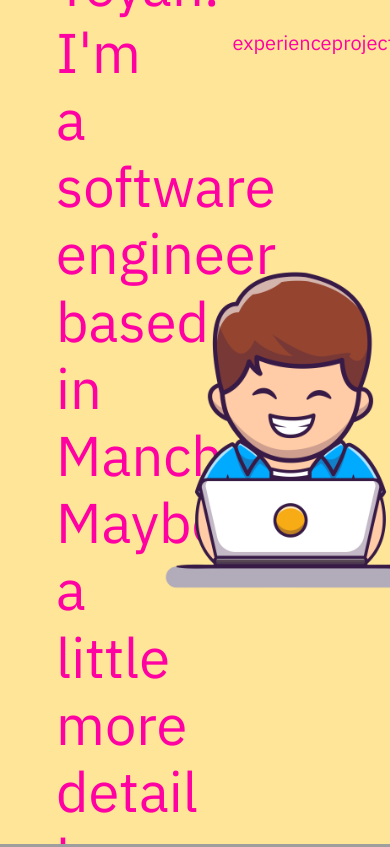
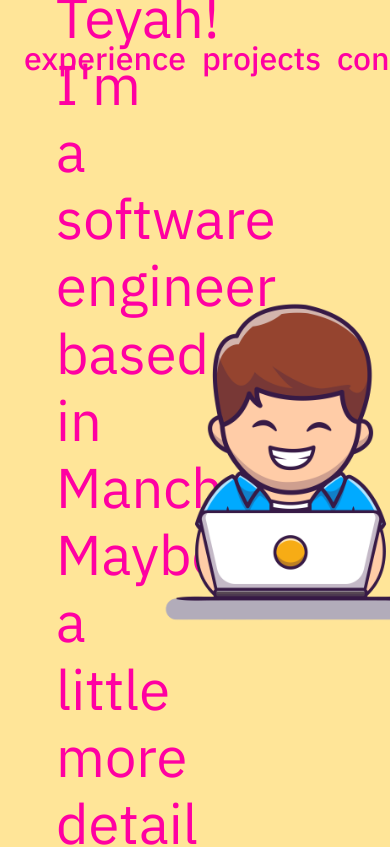
Before and after one commit to teyahbd/my-portfolio-site, a React (Vite) app: page / in a window 390 px wide. Shown: the top 847 px of the page. Built offline with nearby package versions, Linux system fonts and the light colour scheme; grey boxes are pictures that could not be loaded; a web font is replaced by a local one.

Commit message:
feat: make header and nav more responsive

```diff
--- a/src/atoms/NavButton/styles.css
+++ b/src/atoms/NavButton/styles.css
@@ -1,15 +1,14 @@
-a {
+.web-nav-button {
+  font-size: var(--medium-font-size);
+  font-weight: 500;
+  transition-duration: 0.3s;
   cursor: pointer;
   width: fit-content;
   text-decoration: none;
-}
-
-.web-nav-button {
-  font-size: inherit;
-  font-weight: 400;
-  transition-duration: 0.3s;
+  padding: var(--small-padding-size);
 }
 
 .web-nav-button:hover {
-  color: rgb(198, 169, 224);
+  color: var(--secondary-font-color);
+  text-decoration: underline;
 }
--- a/src/molecules/NavBar/styles.css
+++ b/src/molecules/NavBar/styles.css
@@ -1,8 +1,13 @@
 nav {
-  font-size: inherit;
-  width: 25vw;
-  height: fit-content;
+  width: 40%;
+  height: 10vh;
   display: flex;
   align-items: center;
-  justify-content: space-between;
+  justify-content: space-evenly;
 }
+
+@media only screen and (max-width: 768px) {
+  nav {
+    width: 100%;
+  }
+}
--- a/src/organisms/Header/styles.css
+++ b/src/organisms/Header/styles.css
@@ -1,10 +1,14 @@
 header {
-  font-size: 20px;
   width: 100%;
-  height: 10vh;
+  height: fit-content;
   display: flex;
+  align-items: center;
+  padding: var(--standard-padding-size);
   justify-content: end;
-  align-items: center;
-  padding-right: 3em;
-  padding-left: 3em;
 }
+
+@media only screen and (max-width: 768px) {
+  header {
+    justify-content: center;
+  }
+}
```
